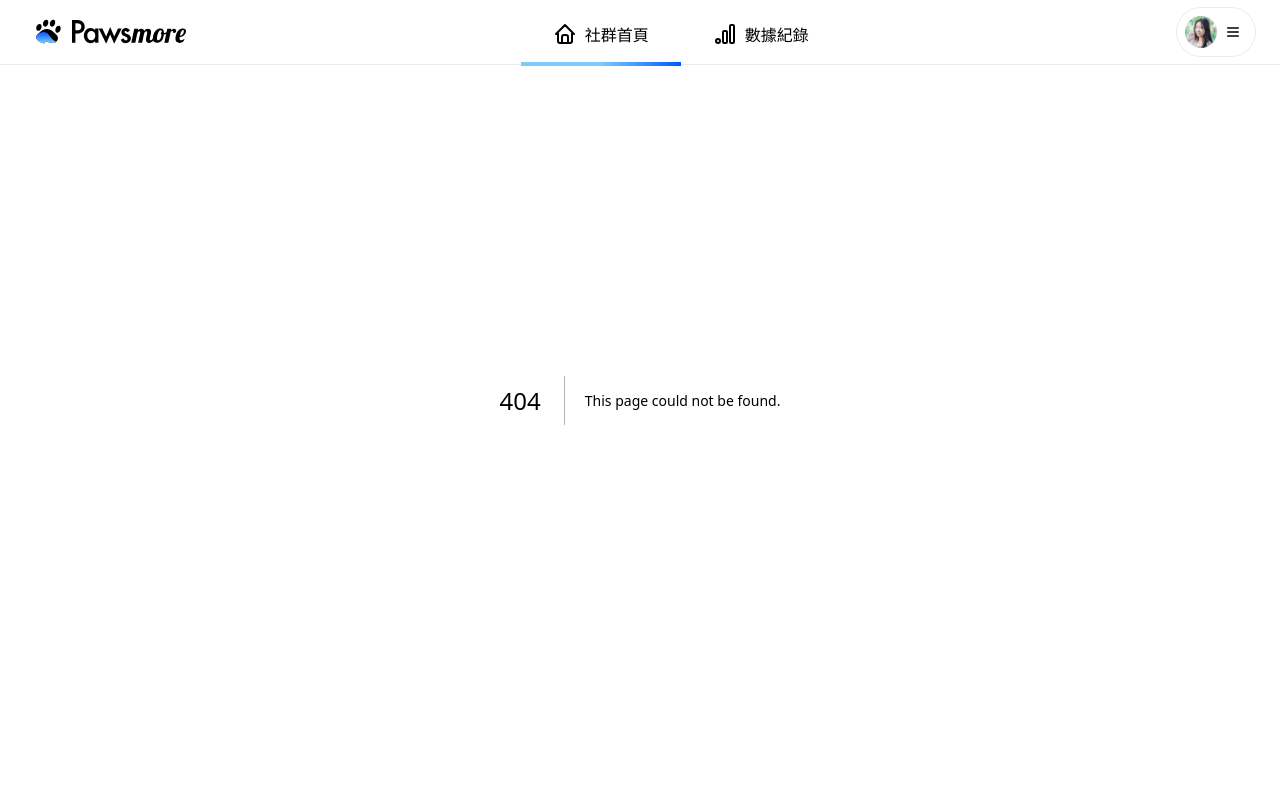
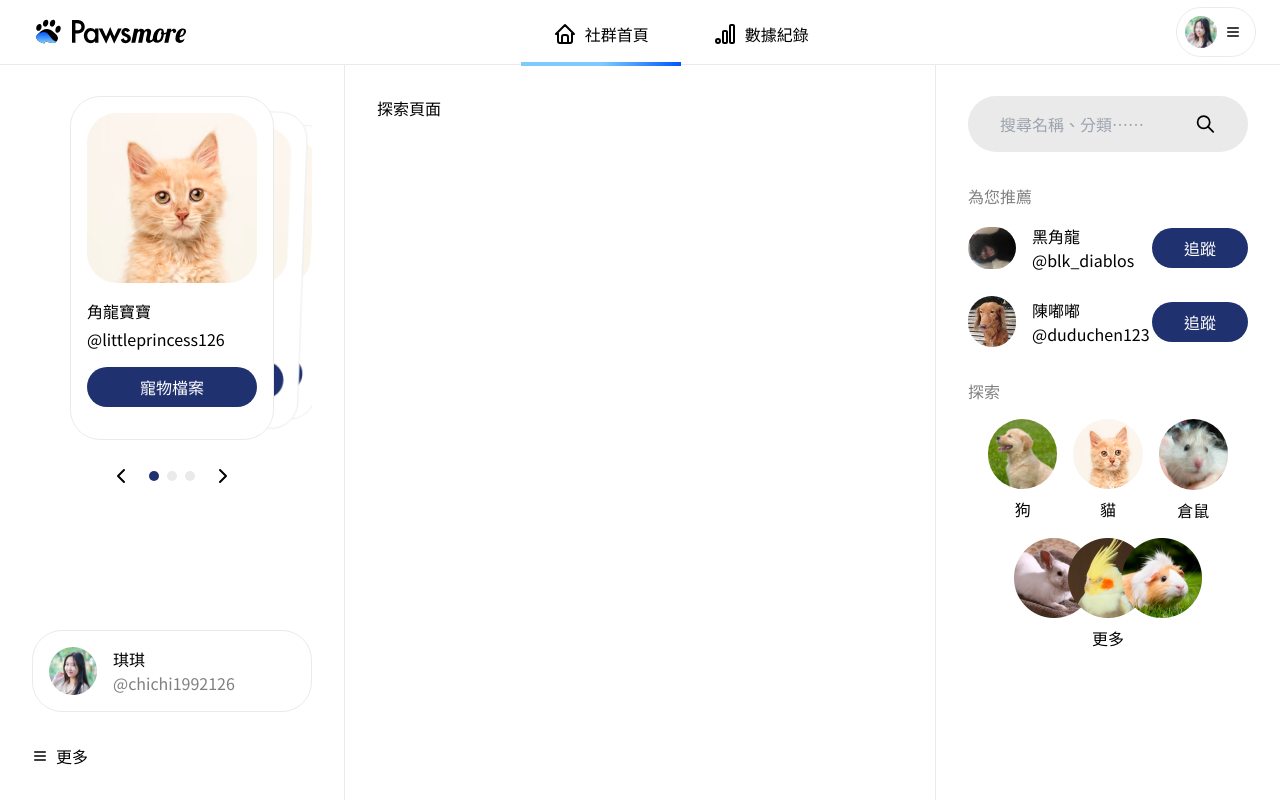
Before and after one commit to penspulse326/rocket_pawsmore, a Next.js app: page /test/social/explore in a window 1280 px wide. Before the commit this address had no page. Built offline with nearby package versions, Linux system fonts and the light colour scheme.

Commit message:
feat: add social layout router

```diff
--- /dev/null
+++ b/src/components/social/PostExploration.tsx
@@ -0,0 +1,9 @@
+const PostExploration = () => {
+  return (
+    <div className="scrollbar-none col-span-6 p-8 border-x border-stroke bg-white overflow-y-scroll">
+      探索頁面
+    </div>
+  );
+};
+
+export default PostExploration;
--- /dev/null
+++ b/src/components/social/SocialLayout.tsx
@@ -0,0 +1,16 @@
+import SideBarLeft from "./SocialSideBarLeft";
+import SideBarRight from "./SocialSideBarRight";
+
+const SocialLayout = ({ children }: { children: React.ReactNode }) => {
+  return (
+    <section className="outer px-8">
+      <div className="inner relative mx-auto pt-16 h-screen grid grid-cols-12 gap-8">
+        <SideBarLeft />
+        {children}
+        <SideBarRight />
+      </div>
+    </section>
+  );
+};
+
+export default SocialLayout;
--- a/src/components/social/SocialSideBarRight.tsx
+++ b/src/components/social/SocialSideBarRight.tsx
@@ -66,7 +66,7 @@ export default function SocialSideBarRight() {
         <h2 className="mt-8 text-note">探索</h2>
         <div className="mt-4 px-5 text-center">
           <div className="flex gap-4">
-            <Link href="#">
+            <Link href="/test/social/explore?type=dog">
               <Image
                 src="/test/photo-dog-test-1.png"
                 width={80}
--- a/src/pages/_app.tsx
+++ b/src/pages/_app.tsx
@@ -1,19 +1,33 @@
+import type { ReactElement, ReactNode } from "react";
+import type { NextPage } from "next";
+import type { AppProps } from "next/app";
+
 import "@/styles/globals.css";
 import "@/styles/animations.css";
-import type { AppProps } from "next/app";
 import { Noto_Sans_TC } from "next/font/google";
+
 import Navbar from "@/components/Navbar";
+
+export type NextPageWithLayout<P = {}, IP = P> = NextPage<P, IP> & {
+  getLayout?: (page: ReactElement) => ReactNode;
+};
+
+type AppPropsWithLayout = AppProps & {
+  Component: NextPageWithLayout;
+};
 
 const notos = Noto_Sans_TC({
   weight: ["400", "700"],
   subsets: ["latin"],
 });
 
-export default function App({ Component, pageProps }: AppProps) {
+export default function App({ Component, pageProps }: AppPropsWithLayout) {
+  const getLayout = Component.getLayout ?? ((page) => page);
+
   return (
     <main className={notos.className}>
       <Navbar />
-      <Component {...pageProps} />
+      {getLayout(<Component {...pageProps} />)}
     </main>
   );
 }
--- a/src/pages/test/social.tsx
+++ /dev/null
@@ -1,15 +0,0 @@
-import SocialPostList from "@/components/social/SocialPostList";
-import SideBarLeft from "@/components/social/SocialSideBarLeft";
-import SideBarRight from "@/components/social/SocialSideBarRight";
-
-export default function Social() {
-  return (
-    <section className="outer px-8 overflow-visible">
-      <div className="inner relative mx-auto pt-16 h-screen grid grid-cols-12 gap-8  overflow-visible">
-        <SideBarLeft />
-        <SocialPostList />
-        <SideBarRight />
-      </div>
-    </section>
-  );
-}
--- /dev/null
+++ b/src/pages/test/social/explore.tsx
@@ -0,0 +1,15 @@
+import type { ReactElement } from "react";
+
+import type { NextPageWithLayout } from "../../_app";
+import Layout from "@/components/social/SocialLayout";
+import PostExploration from "@/components/social/PostExploration";
+
+const ExplorePage: NextPageWithLayout = () => {
+  return <PostExploration />;
+};
+
+ExplorePage.getLayout = function getLayout(page: ReactElement) {
+  return <Layout>{page}</Layout>;
+};
+
+export default ExplorePage;
--- /dev/null
+++ b/src/pages/test/social/index.tsx
@@ -0,0 +1,15 @@
+import type { ReactElement } from "react";
+
+import type { NextPageWithLayout } from "../../_app";
+import Layout from "@/components/social/SocialLayout";
+import SocialPostList from "@/components/social/SocialPostList";
+
+const SocialPage: NextPageWithLayout = () => {
+  return <SocialPostList />;
+};
+
+SocialPage.getLayout = function getLayout(page: ReactElement) {
+  return <Layout>{page}</Layout>;
+};
+
+export default SocialPage;
```
